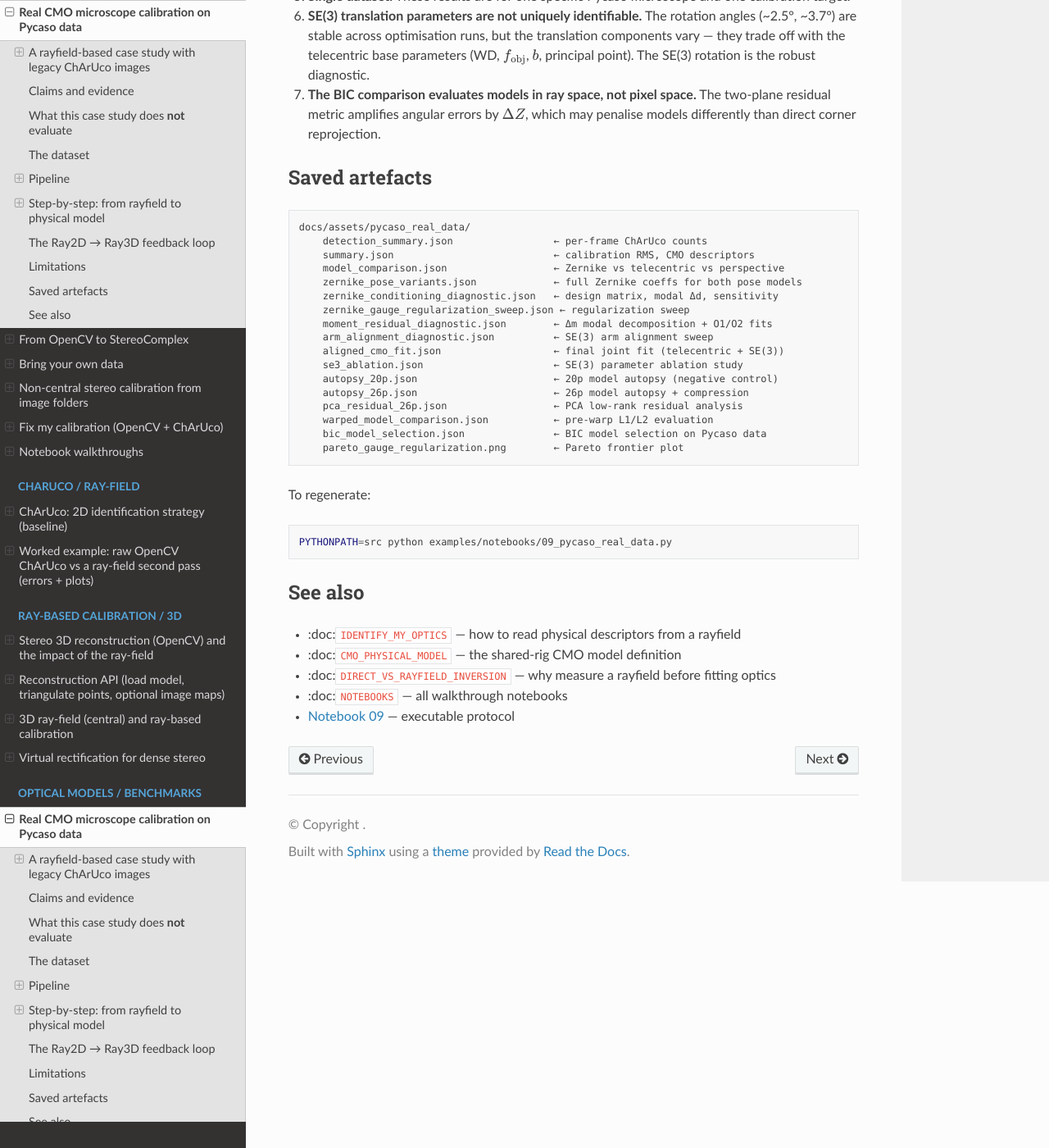
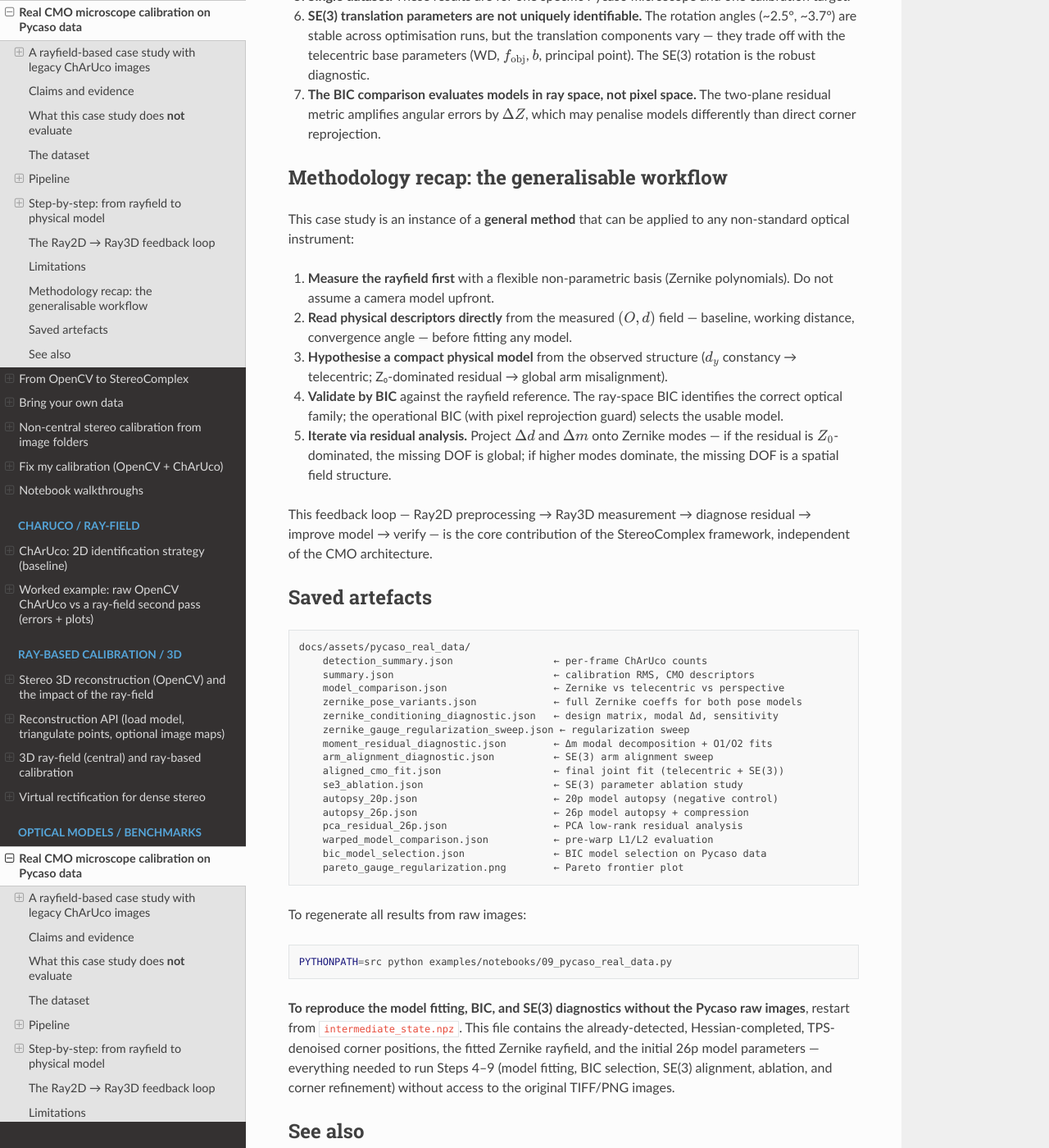
Before and after one commit to jeffwitz/StereoComplex, a Sphinx documentation site: the page built from docs/REAL_CMO_PYCASO_RAYFIELD.md, in a window 1280 px wide and 1400 px high, scrolled down 12748 px. Shown: the whole window at 82% size. Built offline with Sphinx 7.4.7 and the Read the Docs theme 3.1.0, drawn with Linux system fonts in a browser that asks for light colours.

Commit message:
docs: add Methodology recap + reproducibility note (review items A & B)
- 5-step generalizable workflow (measure→read→hypothesize→validate→iterate)
- Note: intermediate_state.npz allows restart without raw images
- Final polish before publication

Co-Authored-By: Claude Opus 4.7 <noreply@anthropic.com>

````diff
--- a/docs/REAL_CMO_PYCASO_RAYFIELD.md
+++ b/docs/REAL_CMO_PYCASO_RAYFIELD.md
@@ -565,6 +565,31 @@ enough for physically interpretable calibration.
    The two-plane residual metric amplifies angular errors by $\Delta Z$,
    which may penalise models differently than direct corner reprojection.
 
+## Methodology recap: the generalisable workflow
+
+This case study is an instance of a **general method** that can be
+applied to any non-standard optical instrument:
+
+1. **Measure the rayfield first** with a flexible non-parametric basis
+   (Zernike polynomials).  Do not assume a camera model upfront.
+2. **Read physical descriptors directly** from the measured $(O, d)$
+   field — baseline, working distance, convergence angle — before
+   fitting any model.
+3. **Hypothesise a compact physical model** from the observed structure
+   ($d_y$ constancy → telecentric; Z₀-dominated residual → global
+   arm misalignment).
+4. **Validate by BIC** against the rayfield reference.  The ray-space
+   BIC identifies the correct optical family; the operational BIC
+   (with pixel reprojection guard) selects the usable model.
+5. **Iterate via residual analysis.**  Project $\Delta d$ and
+   $\Delta m$ onto Zernike modes — if the residual is $Z_0$-dominated,
+   the missing DOF is global; if higher modes dominate, the missing
+   DOF is a spatial field structure.
+
+This feedback loop — Ray2D preprocessing → Ray3D measurement →
+diagnose residual → improve model → verify — is the core contribution
+of the StereoComplex framework, independent of the CMO architecture.
+
 ## Saved artefacts
 
 ```text
@@ -587,11 +612,19 @@ docs/assets/pycaso_real_data/
     pareto_gauge_regularization.png        ← Pareto frontier plot
 ```
 
-To regenerate:
+To regenerate all results from raw images:
 
 ```bash
 PYTHONPATH=src python examples/notebooks/09_pycaso_real_data.py
 ```
+
+**To reproduce the model fitting, BIC, and SE(3) diagnostics without the
+Pycaso raw images**, restart from `intermediate_state.npz`.  This file
+contains the already-detected, Hessian-completed, TPS-denoised corner
+positions, the fitted Zernike rayfield, and the initial 26p model
+parameters — everything needed to run Steps 4–9 (model fitting, BIC
+selection, SE(3) alignment, ablation, and corner refinement) without
+access to the original TIFF/PNG images.
 
 ## See also
 
````
